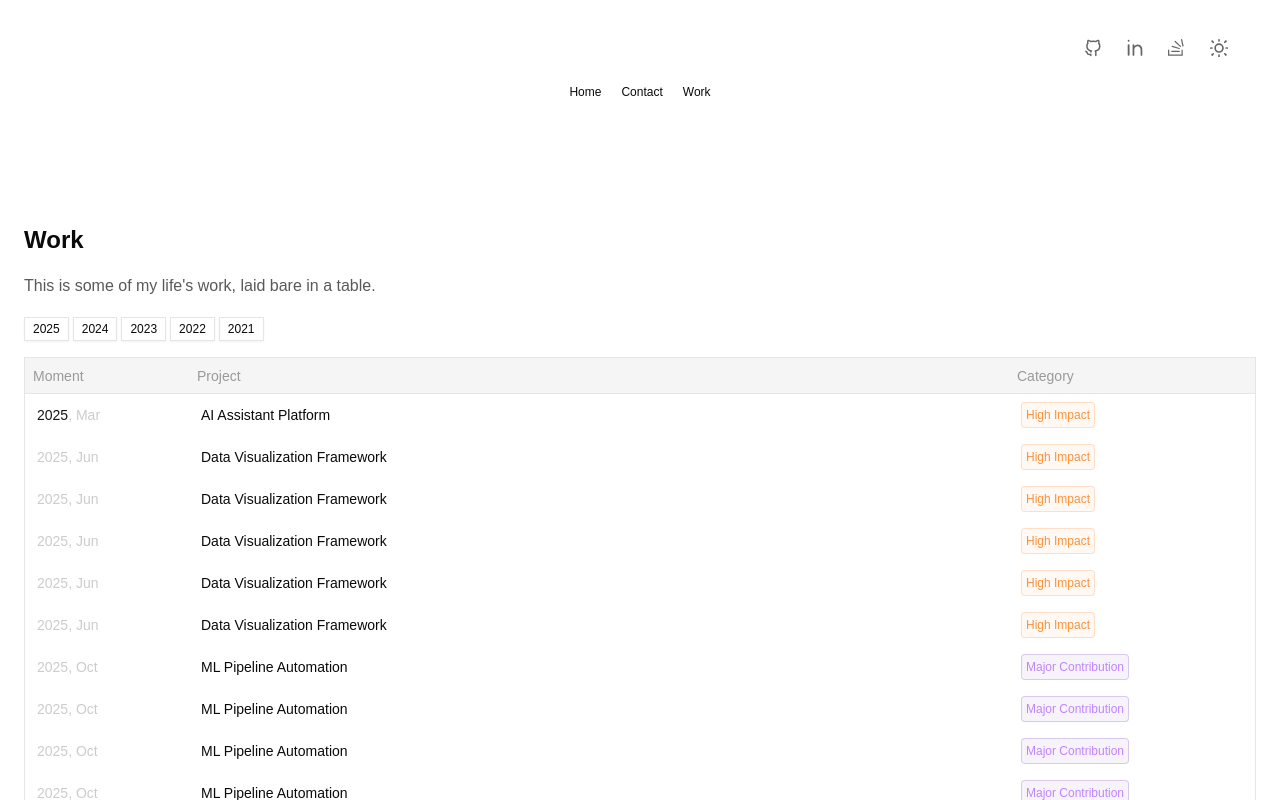
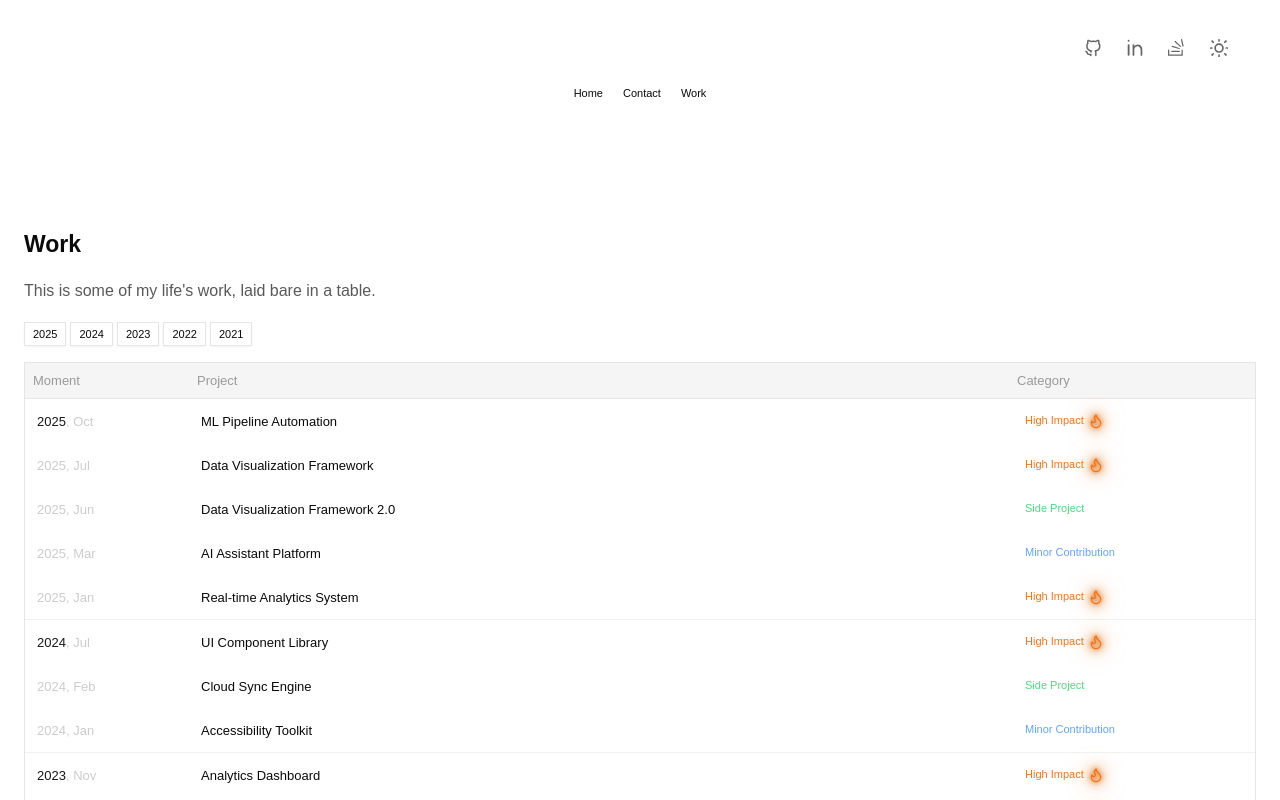
Before and after one commit to Fanoflix/personal-portfolio-v2, a Next.js app: page /work in a window 1280 px wide. Shown: the top 800 px of the page. Built offline with nearby package versions, Linux system fonts and the light colour scheme; a web font is replaced by a local one.

Commit message:
DEV: Major Visual Improvements

```diff
--- a/src/features/work/columns.tsx
+++ b/src/features/work/columns.tsx
@@ -66,12 +66,20 @@ export const columns: ColumnDef<WorkWithSubRows, string>[] = [
       const label = WORK_LABELS[row.original.project.label];
 
       return (
-        <p className="flex min-w-0 truncate">
+        <p className="flex gap-1 items-center min-w-0 overflow-visible">
           <span
             key={label.name}
-            className={cn("p-1 text-xs rounded-[4px]", label.className)}
+            className={cn(
+              "flex items-center gap-1 text-xs font-medium overflow-visible",
+              label.className
+            )}
           >
             {label.name}
+            {label.meta?.icon && (
+              <label.meta.icon
+                className={cn("inline w-4 h-4", label.meta.iconClassName)}
+              />
+            )}
           </span>
         </p>
       );
--- a/src/features/work/types.ts
+++ b/src/features/work/types.ts
@@ -1,3 +1,6 @@
+import { FlameIcon, LucideProps } from "lucide-react";
+import { ForwardRefExoticComponent, RefAttributes } from "react";
+
 export type Work = {
   id: string;
   project: WorkProject;
@@ -12,36 +15,41 @@ export type WorkProject = {
 };
 
 export type WorkLabels =
-  | "highImpact"
   | "majorContribution"
   | "minorContribution"
   | "sideProject";
 
 export type WorkLabel = {
   name: string;
-  className: string;
   weight: number;
+  className?: string;
+  meta?: {
+    iconClassName?: string;
+    icon?: ForwardRefExoticComponent<
+      Omit<LucideProps, "ref"> & RefAttributes<SVGSVGElement>
+    >;
+  };
 };
 
 export const WORK_LABELS: Record<WorkLabels, WorkLabel> = {
-  highImpact: {
+  majorContribution: {
     name: "High Impact",
-    className: "border border-orange-500/20 text-orange-400 bg-orange-500/5",
+    className: "p-1 h-7 text-orange-500 dark:text-orange-400",
     weight: 4,
-  },
-  majorContribution: {
-    name: "Major Contribution",
-    className: "border border-purple-800/20 text-purple-400 bg-purple-800/5",
-    weight: 3,
+    meta: {
+      icon: FlameIcon,
+      iconClassName: "iconGlow-orange text-orange-500 dark:text-orange-200",
+    },
   },
   minorContribution: {
     name: "Minor Contribution",
-    className: "border border-blue-600/20 text-blue-400 bg-blue-600/5",
+    className: "p-1 h-7 text-blue-400",
     weight: 2,
+    meta: {},
   },
   sideProject: {
     name: "Side Project",
-    className: "border border-green-600/20 text-green-400 bg-green-600/5",
+    className: "p-1 h-7 text-green-400",
     weight: 1,
   },
 };
--- a/src/features/work/work-data.json
+++ b/src/features/work/work-data.json
@@ -3,388 +3,170 @@
     {
       "id": "work-2025-1",
       "project": {
-        "id": "project-ai-assistant",
-        "name": "AI Assistant Platform",
-        "label": "highImpact"
+        "id": "project-ml-pipeline",
+        "name": "ML Pipeline Automation",
+        "label": "majorContribution"
       },
-      "date": "March 15, 2025"
+      "date": "October 5, 2025",
+      "category": "AI & Machine Learning"
     },
     {
       "id": "work-2025-2",
       "project": {
         "id": "project-data-viz",
         "name": "Data Visualization Framework",
-        "label": "highImpact"
+        "label": "majorContribution"
       },
-      "date": "June 22, 2025"
+      "date": "July 22, 2025",
+      "category": "Data Science"
     },
     {
       "id": "work-2025-3",
       "project": {
-        "id": "project-ml-pipeline",
-        "name": "ML Pipeline Automation",
+        "id": "project-data-viz",
+        "name": "Data Visualization Framework 2.0",
+        "label": "sideProject"
+      },
+      "date": "June 22, 2025",
+      "category": "Frontend Development"
+    },
+    {
+      "id": "work-2025-4",
+      "project": {
+        "id": "project-ai-assistant",
+        "name": "AI Assistant Platform",
+        "label": "minorContribution"
+      },
+      "date": "March 15, 2025",
+      "category": "AI & Machine Learning"
+    },
+    {
+      "id": "work-2025-5",
+      "project": {
+        "id": "project-analytics",
+        "name": "Real-time Analytics System",
         "label": "majorContribution"
       },
-      "date": "October 5, 2025"
-    },
-    {
-      "id": "work-2025-2",
-      "project": {
-        "id": "project-data-viz",
-        "name": "Data Visualization Framework",
-        "label": "highImpact"
-      },
-      "date": "June 22, 2025"
-    },
-    {
-      "id": "work-2025-3",
-      "project": {
-        "id": "project-ml-pipeline",
-        "name": "ML Pipeline Automation",
-        "label": "majorContribution"
-      },
-      "date": "October 5, 2025"
-    },
-    {
-      "id": "work-2025-2",
-      "project": {
-        "id": "project-data-viz",
-        "name": "Data Visualization Framework",
-        "label": "highImpact"
-      },
-      "date": "June 22, 2025"
-    },
-    {
-      "id": "work-2025-3",
-      "project": {
-        "id": "project-ml-pipeline",
-        "name": "ML Pipeline Automation",
-        "label": "majorContribution"
-      },
-      "date": "October 5, 2025"
-    },
-    {
-      "id": "work-2025-2",
-      "project": {
-        "id": "project-data-viz",
-        "name": "Data Visualization Framework",
-        "label": "highImpact"
-      },
-      "date": "June 22, 2025"
-    },
-    {
-      "id": "work-2025-3",
-      "project": {
-        "id": "project-ml-pipeline",
-        "name": "ML Pipeline Automation",
-        "label": "majorContribution"
-      },
-      "date": "October 5, 2025"
-    },
-    {
-      "id": "work-2025-2",
-      "project": {
-        "id": "project-data-viz",
-        "name": "Data Visualization Framework",
-        "label": "highImpact"
-      },
-      "date": "June 22, 2025"
-    },
-    {
-      "id": "work-2025-3",
-      "project": {
-        "id": "project-ml-pipeline",
-        "name": "ML Pipeline Automation",
-        "label": "majorContribution"
-      },
-      "date": "October 5, 2025"
+      "date": "January 22, 2025",
+      "category": "Data Science"
     }
   ],
   "2024": [
     {
       "id": "work-2024-1",
       "project": {
-        "id": "project-cloud-sync",
-        "name": "Cloud Sync Engine",
-        "label": "sideProject"
-      },
-      "date": "February 18, 2024"
-    },
-    {
-      "id": "work-2024-2",
-      "project": {
         "id": "project-ui-library",
         "name": "UI Component Library",
         "label": "majorContribution"
       },
-      "date": "July 30, 2024"
+      "date": "July 30, 2024",
+      "category": "Frontend Development"
     },
     {
-      "id": "work-2024-1",
+      "id": "work-2024-2",
       "project": {
         "id": "project-cloud-sync",
         "name": "Cloud Sync Engine",
         "label": "sideProject"
       },
-      "date": "February 18, 2024"
+      "date": "February 18, 2024",
+      "category": "Cloud Infrastructure"
     },
     {
-      "id": "work-2024-1",
+      "id": "work-2024-3",
       "project": {
-        "id": "project-cloud-sync",
-        "name": "Cloud Sync Engine",
-        "label": "sideProject"
+        "id": "project-accessibility",
+        "name": "Accessibility Toolkit",
+        "label": "minorContribution"
       },
-      "date": "February 18, 2024"
-    },
-    {
-      "id": "work-2024-1",
-      "project": {
-        "id": "project-cloud-sync",
-        "name": "Cloud Sync Engine",
-        "label": "sideProject"
-      },
-      "date": "February 18, 2024"
-    },
-    {
-      "id": "work-2024-1",
-      "project": {
-        "id": "project-cloud-sync",
-        "name": "Cloud Sync Engine",
-        "label": "sideProject"
-      },
-      "date": "February 18, 2024"
+      "date": "January 5, 2024",
+      "category": "Frontend Development"
     }
   ],
   "2023": [
     {
       "id": "work-2023-1",
       "project": {
+        "id": "project-analytics",
+        "name": "Analytics Dashboard",
+        "label": "majorContribution"
+      },
+      "date": "November 5, 2023",
+      "category": "Data Science"
+    },
+    {
+      "id": "work-2023-2",
+      "project": {
         "id": "project-auth-system",
         "name": "Authentication System",
         "label": "majorContribution"
       },
-      "date": "April 10, 2023"
+      "date": "April 10, 2023",
+      "category": "Security"
     },
     {
-      "id": "work-2023-2",
+      "id": "work-2023-3",
       "project": {
-        "id": "project-analytics",
-        "name": "Analytics Dashboard",
-        "label": "majorContribution"
+        "id": "project-devops",
+        "name": "CI/CD Pipeline Optimization",
+        "label": "sideProject"
       },
-      "date": "November 5, 2023"
+      "date": "February 15, 2023",
+      "category": "DevOps"
     }
   ],
   "2022": [
     {
       "id": "work-2022-1",
       "project": {
+        "id": "project-mobile-app",
+        "name": "Mobile App Framework",
+        "label": "minorContribution"
+      },
+      "date": "August 14, 2022",
+      "category": "Mobile Development"
+    },
+    {
+      "id": "work-2022-2",
+      "project": {
         "id": "project-api-gateway",
         "name": "API Gateway",
         "label": "majorContribution"
       },
-      "date": "January 23, 2022"
-    },
-    {
-      "id": "work-2022-2",
-      "project": {
-        "id": "project-mobile-app",
-        "name": "Mobile App Framework",
-        "label": "majorContribution"
-      },
-      "date": "August 14, 2022"
+      "date": "January 23, 2022",
+      "category": "Backend Development"
     }
   ],
   "2021": [
     {
       "id": "work-2021-1",
       "project": {
+        "id": "project-e-commerce",
+        "name": "E-Commerce Platform",
+        "label": "majorContribution"
+      },
+      "date": "September 28, 2021",
+      "category": "Full Stack Development"
+    },
+    {
+      "id": "work-2021-2",
+      "project": {
         "id": "project-cms",
         "name": "Content Management System",
         "label": "majorContribution"
       },
-      "date": "May 7, 2021"
+      "date": "May 7, 2021",
+      "category": "Backend Development"
     },
     {
-      "id": "work-2021-2",
+      "id": "work-2021-3",
       "project": {
-        "id": "project-e-commerce",
-        "name": "E-Commerce Platform",
-        "label": "majorContribution"
+        "id": "project-state-management",
+        "name": "State Management Library",
+        "label": "sideProject"
       },
-      "date": "September 28, 2021"
-    },
-    {
-      "id": "work-2021-2",
-      "project": {
-        "id": "project-e-commerce",
-        "name": "E-Commerce Platform",
-        "label": "majorContribution"
-      },
-      "date": "September 28, 2021"
-    },
-    {
-      "id": "work-2021-2",
-      "project": {
-        "id": "project-e-commerce",
-        "name": "E-Commerce Platform",
-        "label": "majorContribution"
-      },
-      "date": "September 28, 2021"
-    },
-    {
-      "id": "work-2021-2",
-      "project": {
-        "id": "project-e-commerce",
-        "name": "E-Commerce Platform",
-        "label": "majorContribution"
-      },
-      "date": "September 28, 2021"
-    },
-    {
-      "id": "work-2021-2",
-      "project": {
-        "id": "project-e-commerce",
-        "name": "E-Commerce Platform",
-        "label": "majorContribution"
-      },
-      "date": "September 28, 2021"
-    },
-    {
-      "id": "work-2021-2",
-      "project": {
-        "id": "project-e-commerce",
-        "name": "E-Commerce Platform",
-        "label": "majorContribution"
-      },
-      "date": "September 28, 2021"
-    },
-    {
-      "id": "work-2021-2",
-      "project": {
-        "id": "project-e-commerce",
-        "name": "E-Commerce Platform",
-        "label": "majorContribution"
-      },
-      "date": "September 28, 2021"
-    },
-    {
-      "id": "work-2021-2",
-      "project": {
-        "id": "project-e-commerce",
-        "name": "E-Commerce Platform",
-        "label": "majorContribution"
-      },
-      "date": "September 28, 2021"
-    },
-    {
-      "id": "work-2021-2",
-      "project": {
-        "id": "project-e-commerce",
-        "name": "E-Commerce Platform",
-        "label": "majorContribution"
-      },
-      "date": "September 28, 2021"
-    },
-    {
-      "id": "work-2021-2",
-      "project": {
-        "id": "project-e-commerce",
-        "name": "E-Commerce Platform",
-        "label": "majorContribution"
-      },
-      "date": "September 28, 2021"
-    },
-    {
-      "id": "work-2021-2",
-      "project": {
-        "id": "project-e-commerce",
-        "name": "E-Commerce Platform",
-        "label": "majorContribution"
-      },
-      "date": "September 28, 2021"
-    },
-    {
-      "id": "work-2021-2",
-      "project": {
-        "id": "project-e-commerce",
-        "name": "E-Commerce Platform",
-        "label": "majorContribution"
-      },
-      "date": "September 28, 2021"
-    },
-    {
-      "id": "work-2021-2",
-      "project": {
-        "id": "project-e-commerce",
-        "name": "E-Commerce Platform",
-        "label": "majorContribution"
-      },
-      "date": "September 28, 2021"
-    },
-    {
-      "id": "work-2021-2",
-      "project": {
-        "id": "project-e-commerce",
-        "name": "E-Commerce Platform",
-        "label": "majorContribution"
-      },
-      "date": "September 28, 2021"
-    },
-    {
-      "id": "work-2021-2",
-      "project": {
-        "id": "project-e-commerce",
-        "name": "E-Commerce Platform",
-        "label": "majorContribution"
-      },
-      "date": "September 28, 2021"
-    },
-    {
-      "id": "work-2021-2",
-      "project": {
-        "id": "project-e-commerce",
-        "name": "E-Commerce Platform",
-        "label": "majorContribution"
-      },
-      "date": "September 28, 2021"
-    },
-    {
-      "id": "work-2021-2",
-      "project": {
-        "id": "project-e-commerce",
-        "name": "E-Commerce Platform",
-        "label": "majorContribution"
-      },
-      "date": "September 28, 2021"
-    },
-    {
-      "id": "work-2021-2",
-      "project": {
-        "id": "project-e-commerce",
-        "name": "E-Commerce Platform",
-        "label": "majorContribution"
-      },
-      "date": "September 28, 2021"
-    },
-    {
-      "id": "work-2021-2",
-      "project": {
-        "id": "project-e-commerce",
-        "name": "E-Commerce Platform",
-        "label": "majorContribution"
-      },
-      "date": "September 28, 2021"
-    },
-    {
-      "id": "work-2021-2",
-      "project": {
-        "id": "project-e-commerce",
-        "name": "E-Commerce Platform",
-        "label": "majorContribution"
-      },
-      "date": "September 28, 2021"
+      "date": "February 12, 2021",
+      "category": "Frontend Development"
     }
   ]
 }
--- a/tailwind.config.ts
+++ b/tailwind.config.ts
@@ -1,9 +1,26 @@
 import type { Config } from "tailwindcss";
+import animate from "tailwindcss-animate";
+import plugin from "tailwindcss/plugin";
 
 const config: Config = {
   darkMode: ["class"],
   content: ["./src/**/*.{js,ts,jsx,tsx,mdx}"],
   theme: {
+    fontSize: {
+      xs: "11px", // Default is 12px
+      sm: "13px", // Default is 14px
+      base: "15px", // Default is 16px
+      lg: "17px", // Default is 18px
+      xl: "19px", // Default is 20px
+      "2xl": "23px", // Default is 24px
+      "3xl": "29px", // Default is 30px
+      "4xl": "35px", // Default is 36px
+      "5xl": "47px", // Default is 48px
+      "6xl": "59px", // Default is 60px
+      "7xl": "71px", // Default is 72px
+      "8xl": "95px", // Default is 96px
+      "9xl": "127px", // Default is 128px
+    },
     extend: {
       colors: {
         background: "hsl(var(--background))",
@@ -61,8 +78,23 @@ const config: Config = {
         "tooltip-r": "-12px 0px 12px -10px rgba(255,255,255,1)",
         "tooltip-l": "12px 0px 12px -10px rgba(255,255,255,1)",
       },
+      dropShadow: {
+        orange: "0 0 5px rgba(249, 115, 22, 0.8)",
+      },
     },
   },
-  plugins: [require("tailwindcss-animate")],
+  plugins: [
+    animate,
+    plugin(function ({ addUtilities }) {
+      const iconGlowUtilities = {
+        ".iconGlow-orange": {
+          filter:
+            "drop-shadow(0 0 2px rgba(220, 115, 22, 1)) drop-shadow(0 0 5px rgba(220, 115, 22, 1)) drop-shadow(0 0 10px rgba(220, 115, 22, 0.6))",
+        },
+      };
+
+      addUtilities(iconGlowUtilities);
+    }),
+  ],
 };
 export default config;
```
Also changed, not shown: src/features/work/WorkPage.tsx (+4 -5 lines).
